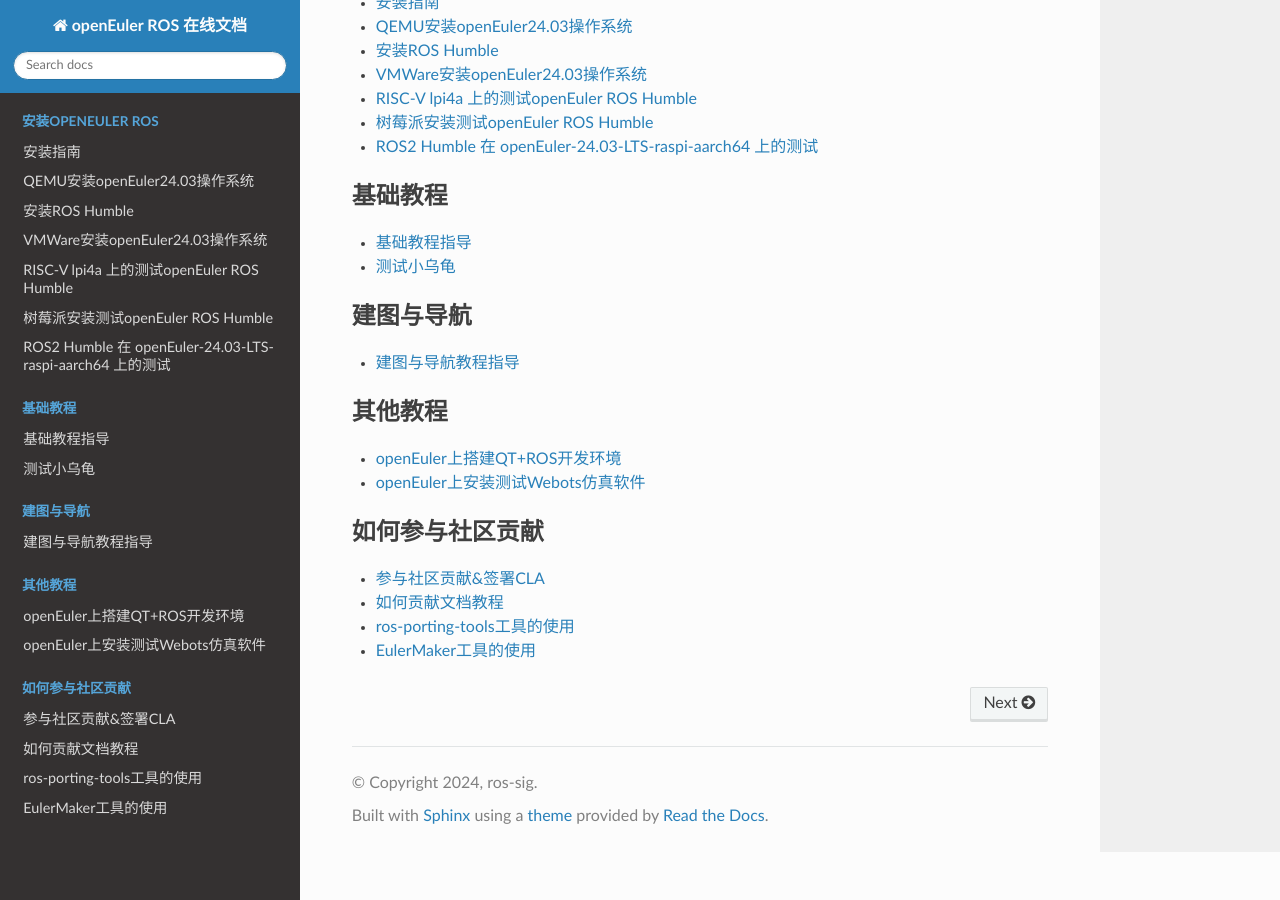
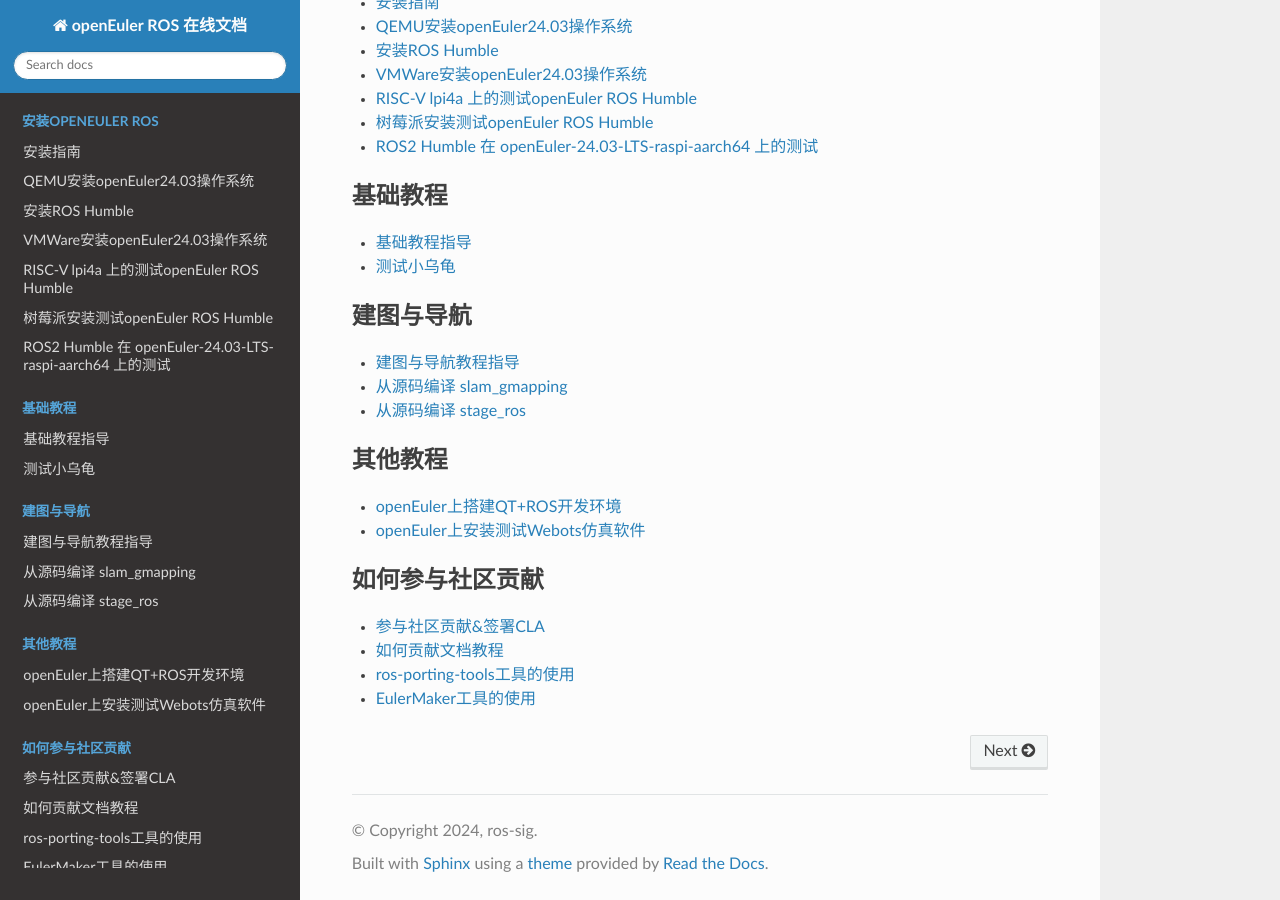
Before and after one commit to openeuler-mirror/ros, a Sphinx documentation site: the page built from docs/source/index.rst, in a window 1280 px wide and 900 px high, scrolled down 730 px. Built offline with Sphinx 7.4.7 and the Read the Docs theme 2.0.0, drawn with Linux system fonts in a browser that asks for light colours.

Commit message:
!24 Upload eulermake tutorial.
From: @awesome_cheems
Reviewed-by: @xiao_yun_wang
Signed-off-by: @xiao_yun_wang

```diff
--- a/docs/source/index.rst
+++ b/docs/source/index.rst
@@ -41,6 +41,8 @@
    :caption: 建图与导航
 
    slam-nav/guide.md
+   slam-nav/slam_gmapping.md
+   slam-nav/stage_ros.md
 
 .. toctree::
    :maxdepth: 1
```
